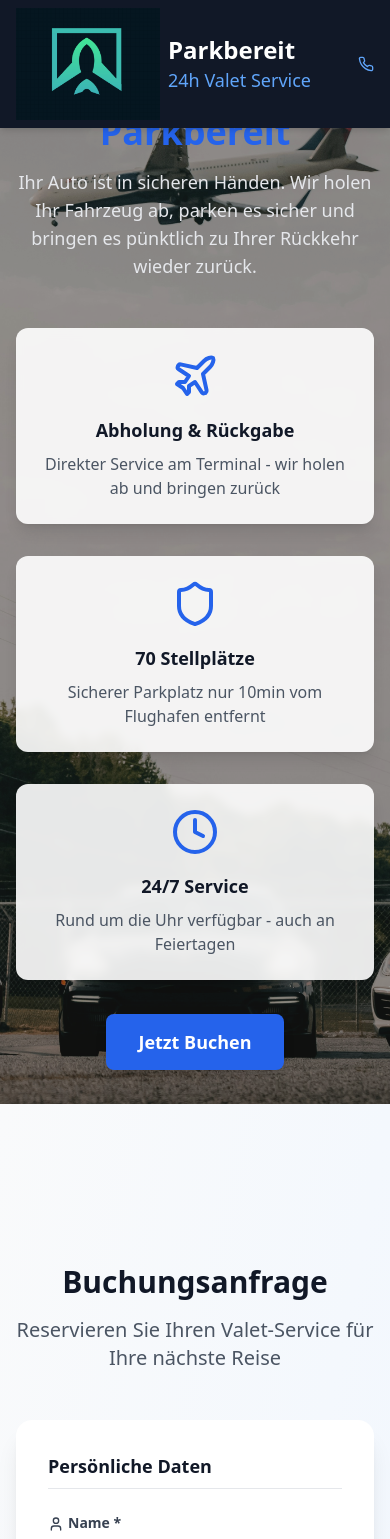
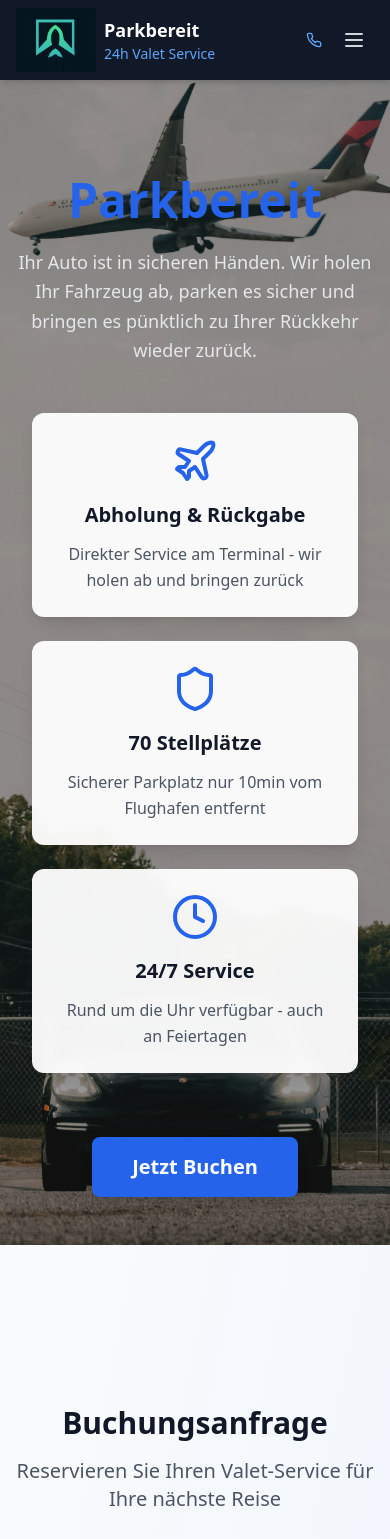
Before and after one commit to Wakar111/ValetService-Client, a React (Vite) app: page / in a window 390 px wide. Shown: the top 1539 px of the page. Built offline with nearby package versions, Linux system fonts and the light colour scheme.

Commit message:
adjust some designs

```diff
--- a/src/components/Header.tsx
+++ b/src/components/Header.tsx
@@ -1,12 +1,15 @@
-import { Phone } from 'lucide-react';
+import { Phone, Menu, X } from 'lucide-react';
 import { useNavigateAndScroll } from '../hooks/useNavigateAndScroll';
+import { useState } from 'react';
 
 const Header = () => {
   const navigateAndScroll = useNavigateAndScroll();
+  const [isMenuOpen, setIsMenuOpen] = useState(false);
 
   const handleScroll = (e: React.MouseEvent<HTMLAnchorElement>, id: string) => {
     e.preventDefault();
     navigateAndScroll('/', id);
+    setIsMenuOpen(false);
   };
 
   const showRatings = import.meta.env.VITE_SHOW_RATINGS === 'true';
@@ -14,16 +17,17 @@ const Header = () => {
   return (
     <header className="bg-gray-900 shadow-md fixed w-full top-0 z-50">
       <div className="max-w-7xl mx-auto px-4 sm:px-6 lg:px-8">
-        <div className="flex justify-between items-center h-32">
+        <div className="flex justify-between items-center h-20 sm:h-24 md:h-32">
           <a href="/" className="flex items-center space-x-2">
-          <div className="flex items-center space-x-2">
-            <img src="/logo.jpeg" alt="Logo" className="h-28 w-36" />
-            <div>
-              <h1 className="text-2xl font-bold text-white">Parkbereit</h1>
-              <p className="text-lg text-blue-400 font-medium">24h Valet Service</p>
+            <div className="flex items-center space-x-2">
+              <img src="/logo.jpeg" alt="Logo" className="h-16 w-20 sm:h-20 sm:w-24 md:h-28 md:w-36" />
+              <div>
+                <h1 className="text-lg sm:text-xl md:text-2xl font-bold text-white">Parkbereit</h1>
+                <p className="text-sm sm:text-base md:text-lg text-blue-400 font-medium">24h Valet Service</p>
+              </div>
             </div>
-          </div>
           </a>
+          {/* Desktop Navigation */}
           <div className="hidden md:flex items-center space-x-6">
             <a
               href="/#services"
@@ -51,6 +55,49 @@ const Header = () => {
               <Phone className="h-4 w-4" />
               <span className="text-lg font-semibold hidden sm:inline">+49 69 123 456 789</span>
             </a>
+
+            {/* Mobile Menu Button */}
+            <button
+              onClick={() => setIsMenuOpen(!isMenuOpen)}
+              className="md:hidden p-2 text-gray-300 hover:text-blue-400 transition-colors"
+            >
+              {isMenuOpen ? <X className="h-6 w-6" /> : <Menu className="h-6 w-6" />}
+            </button>
+          </div>
+
+          {/* Mobile Menu */}
+          <div
+            className={`md:hidden fixed inset-0 bg-gray-900 bg-opacity-95 z-50 transition-transform duration-300 ease-in-out ${isMenuOpen ? 'translate-x-0' : 'translate-x-full'}`}
+          >
+            <div className="flex flex-col items-center justify-center min-h-screen space-y-8 p-4">
+              <a
+                href="/#services"
+                onClick={(e) => handleScroll(e, '#services')}
+                className="text-xl font-semibold text-gray-300 hover:text-blue-400 transition-colors duration-300"
+              >Services</a>
+              <a
+                href="/#booking"
+                onClick={(e) => handleScroll(e, '#booking')}
+                className="text-xl font-semibold text-gray-300 hover:text-blue-400 transition-colors duration-300"
+              >Buchung</a>
+              <a
+                href="/contact"
+                onClick={() => setIsMenuOpen(false)}
+                className="text-xl font-semibold text-gray-300 hover:text-blue-400 transition-colors"
+              >Kontakt</a>
+              <a
+                href="/prices"
+                onClick={() => setIsMenuOpen(false)}
+                className="text-xl font-semibold text-gray-300 hover:text-blue-400 transition-colors"
+              >Unsere Preise</a>
+              {showRatings && (
+                <a
+                  href="#ratings"
+                  onClick={(e) => handleScroll(e, '#ratings')}
+                  className="text-xl font-semibold text-gray-300 hover:text-blue-400 transition-colors duration-300"
+                >Bewertungen</a>
+              )}
+            </div>
           </div>
         </div>
       </div>
--- a/src/components/Hero.tsx
+++ b/src/components/Hero.tsx
@@ -2,49 +2,49 @@ import { Plane, Clock, Shield } from 'lucide-react';
 
 const Hero = () => {
   return (
-    <section className="pt-16 min-h-screen flex items-center relative overflow-hidden">
+    <section className="pt-32 lg:pt-40 min-h-screen flex items-center relative overflow-hidden">
       {/* Background Image */}
       <div
-        className="absolute inset-0 z-0 bg-cover bg-center bg-no-repeat opacity-90"
-        style={{
-          backgroundImage: 'url("/valethero.jpg")'
-        }}
+        className="absolute inset-0 z-0 bg-cover bg-no-repeat opacity-90 bg-[url('/valethero.jpg')] bg-center sm:bg-[position:center_40%] lg:bg-[position:center_50%]"
       ></div>
       <div className="absolute inset-0 bg-black/40 z-10"></div>
 
       <div className="max-w-7xl mx-auto px-4 sm:px-6 lg:px-8 py-12 relative z-20">
         <div className="text-center">
-          <h1 className="text-4xl md:text-6xl font-bold text-white mb-4">
+          <h1 className="text-5xl sm:text-6xl lg:text-7xl font-bold text-white mb-6">
             <span className="text-blue-600">Parkbereit</span>
           </h1>
 
-          <p className="text-lg md:text-xl text-gray-200 mb-8 max-w-3xl mx-auto">
+          <p className="text-lg sm:text-xl lg:text-2xl text-gray-200 mb-12 max-w-3xl mx-auto leading-relaxed">
             Ihr Auto ist in sicheren Händen. Wir holen Ihr Fahrzeug ab, parken es sicher
             und bringen es pünktlich zu Ihrer Rückkehr wieder zurück.
           </p>
 
-          <div className="grid grid-cols-1 md:grid-cols-3 gap-8 mt-12 max-w-4xl mx-auto">
-            <div className="bg-white/90 backdrop-blur-sm p-6 rounded-xl shadow-lg hover:bg-white transition-colors">
+          <div className="grid grid-cols-1 sm:grid-cols-2 lg:grid-cols-3 gap-6 lg:gap-8 mt-12 max-w-4xl mx-auto px-4">
+            <div className="bg-white/95 backdrop-blur-sm p-6 rounded-xl shadow-lg hover:bg-white transition-colors duration-300 transform hover:scale-105">
               <Plane className="h-12 w-12 text-blue-600 mx-auto mb-4" />
-              <h3 className="text-lg font-semibold text-gray-900 mb-2">Abholung & Rückgabe</h3>
-              <p className="text-gray-600">Direkter Service am Terminal - wir holen ab und bringen zurück</p>
+              <h3 className="text-xl font-semibold text-gray-900 mb-3">Abholung & Rückgabe</h3>
+              <p className="text-gray-600 leading-relaxed">Direkter Service am Terminal - wir holen ab und bringen zurück</p>
             </div>
 
-            <div className="bg-white/90 backdrop-blur-sm p-6 rounded-xl shadow-lg hover:bg-white transition-colors">
+            <div className="bg-white/95 backdrop-blur-sm p-6 rounded-xl shadow-lg hover:bg-white transition-colors duration-300 transform hover:scale-105">
               <Shield className="h-12 w-12 text-blue-600 mx-auto mb-4" />
-              <h3 className="text-lg font-semibold text-gray-900 mb-2">70 Stellplätze</h3>
-              <p className="text-gray-600">Sicherer Parkplatz nur 10min vom Flughafen entfernt</p>
+              <h3 className="text-xl font-semibold text-gray-900 mb-3">70 Stellplätze</h3>
+              <p className="text-gray-600 leading-relaxed">Sicherer Parkplatz nur 10min vom Flughafen entfernt</p>
             </div>
 
-            <div className="bg-white/90 backdrop-blur-sm p-6 rounded-xl shadow-lg hover:bg-white transition-colors">
+            <div className="bg-white/95 backdrop-blur-sm p-6 rounded-xl shadow-lg hover:bg-white transition-colors duration-300 transform hover:scale-105 sm:col-span-2 lg:col-span-1">
               <Clock className="h-12 w-12 text-blue-600 mx-auto mb-4" />
-              <h3 className="text-lg font-semibold text-gray-900 mb-2">24/7 Service</h3>
-              <p className="text-gray-600">Rund um die Uhr verfügbar - auch an Feiertagen</p>
+              <h3 className="text-xl font-semibold text-gray-900 mb-3">24/7 Service</h3>
+              <p className="text-gray-600 leading-relaxed">Rund um die Uhr verfügbar - auch an Feiertagen</p>
             </div>
           </div>
 
-          <div className="mt-12">
-            <a href="#booking" className="bg-blue-600 text-white px-8 py-4 rounded-lg text-lg font-semibold hover:bg-blue-700 transition-colors shadow-lg">
+          <div className="mt-16">
+            <a
+              href="#booking"
+              className="inline-block bg-blue-600 text-white px-10 py-4 rounded-lg text-xl font-semibold hover:bg-blue-700 transition-all duration-300 shadow-lg hover:shadow-xl transform hover:scale-105"
+            >
               Jetzt Buchen
             </a>
           </div>
```
